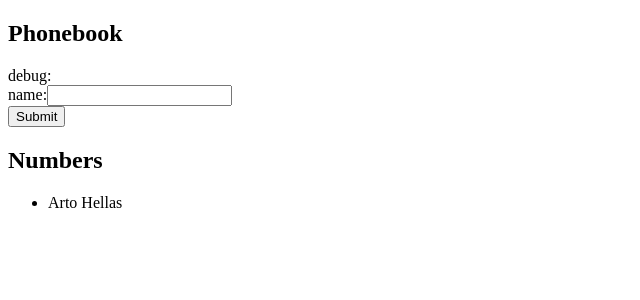
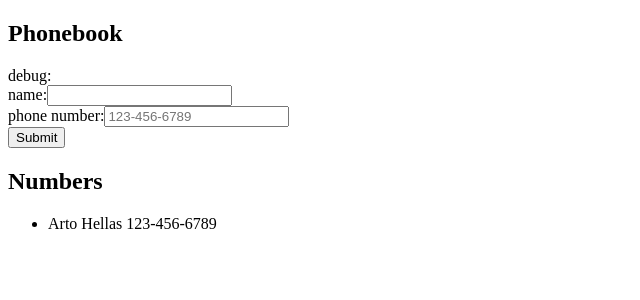
Before and after one commit to theo-mitchell/fullstackopen_submissions, a React (Create React App) app in the folder part2/phonebook/: page / in a window 1280 px wide. Shown: the top 300 px of the page, without its empty margins (0-640 px from the left). Built offline with nearby package versions, Linux system fonts and the light colour scheme.

Commit message:
2.8 done

```diff
--- a/part2/phonebook/src/App.js
+++ b/part2/phonebook/src/App.js
@@ -1,37 +1,64 @@
 import { useState } from "react";
 
 const App = () => {
-  const [persons, setPersons] = useState([{ name: "Arto Hellas" }]);
+  const [persons, setPersons] = useState([
+    { name: "Arto Hellas", phone: "123-456-6789" },
+  ]);
 
-  const [newName, setNewName] = useState('');
+  const [newName, setNewName] = useState("");
+  const [newPhone, setNewPhone] = useState("");
+
+  const clearForm = () => {
+    setNewName("");
+    setNewPhone("");
+  }
 
   const handleSubmit = (event) => {
     event.preventDefault();
 
-    const newPerson = { name: newName };
+    const newPerson = { name: newName, phone: newPhone };
     const existingNames = persons.map((person) => person.name);
 
     if (existingNames.includes(newPerson.name)) {
       alert(`${newPerson.name} is already added to phonebook`);
+    } else if (newPerson.name === '') {
+      alert(`name cannot be left blank`);
     } else {
       setPersons(persons.concat(newPerson));
     }
 
-    setNewName('')
+    clearForm();
   };
 
   const handleNameChange = (event) => {
     setNewName(event.target.value);
   };
 
+  const handlePhoneChange = (event) => {
+    setNewPhone(event.target.value);
+  };
+
   return (
     <>
       <h2>Phonebook</h2>
-      <div>debug: {newName}</div>
+      <div>debug: {newName} {newPhone}</div>
       <form onSubmit={handleSubmit}>
         <div>
           name:
-          <input value={newName} onChange={handleNameChange} />
+          <input
+            type='text'
+            value={newName}
+            onChange={handleNameChange}
+          />
+        </div>
+        <div>
+          phone number:
+          <input
+            type="tel"
+            value={newPhone}
+            onChange={handlePhoneChange}
+            placeholder="123-456-6789"
+          />
         </div>
         <div>
           <input type="submit" value="Submit" />
@@ -40,7 +67,7 @@ const App = () => {
       <h2>Numbers</h2>
       <ul>
         {persons.map((person) => (
-          <li key={person.name}>{person.name}</li>
+          <li key={person.name}>{person.name} {person.phone}</li>
         ))}
       </ul>
     </>
```
